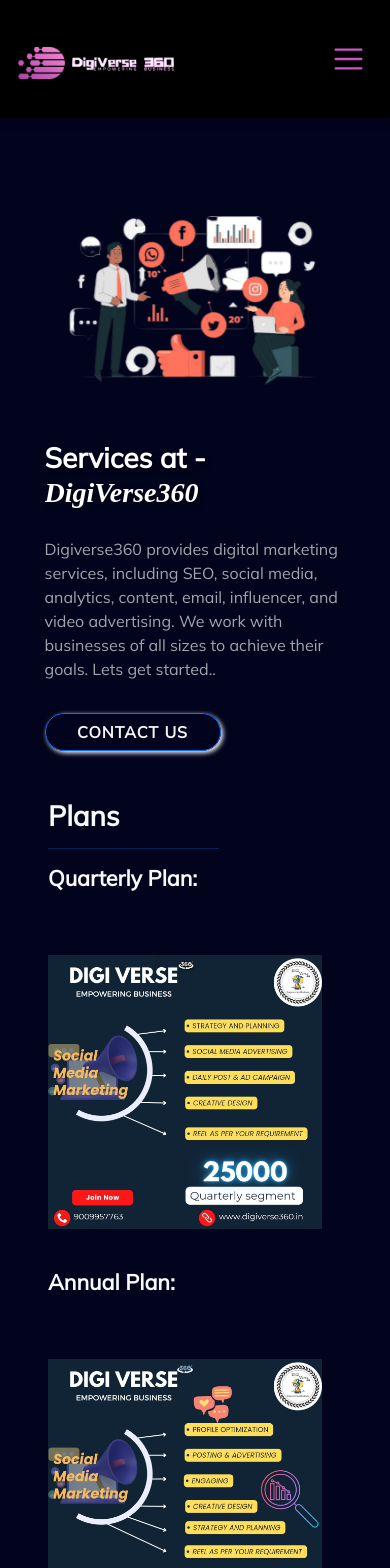
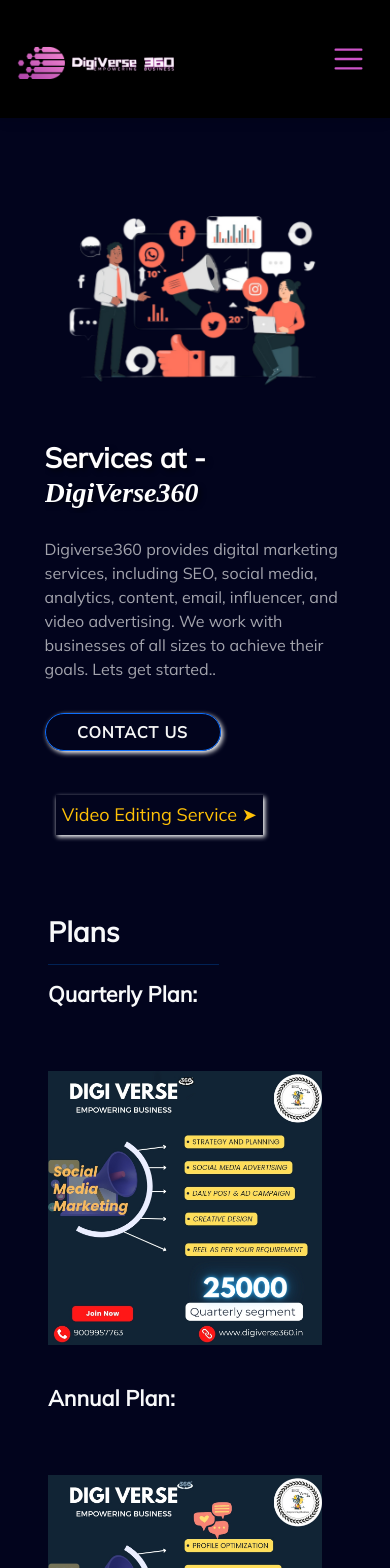
Before and after one commit to rajkishorepatra/digiverse, a React (Create React App) app: page /service in a window 390 px wide. Shown: the top 1568 px of the page. Built offline with nearby package versions, Linux system fonts and the light colour scheme; a web font is replaced by a local one.

Commit message:
ADD video Editing button

```diff
--- a/src/components/AnimatedRoutes.jsx
+++ b/src/components/AnimatedRoutes.jsx
@@ -19,6 +19,7 @@ import Login from './Login';
 import BlogPost from './BlogPost';
 import EditBlogPost from './EditBlogPost';
 import Journey from './Journey';
+import Videoediting from './Videoediting';
 const AnimatedRoutes = () => {
     const location = useLocation();
 
@@ -42,6 +43,7 @@ const AnimatedRoutes = () => {
           <Route exact path="/blogs" component={Blogs} />
           <Route exact path="/login" component={Login} />
           <Route exact path="/journey" component={Journey} />
+          <Route exact path="/videoediting" component={Videoediting} />
           <Route path="/blog/:id" component={BlogPost} />
           <Route path="/edit-blog/:id" component={EditBlogPost} />
 
--- a/src/components/Common.jsx
+++ b/src/components/Common.jsx
@@ -1,8 +1,15 @@
-import React from "react";
+import React, { useEffect } from "react";
 import { NavLink } from "react-router-dom/cjs/react-router-dom.min";
+import Aos from "aos";
+import 'aos/dist/aos.css'
 
 
 const Common = (props) => {
+
+  useEffect(()=>{
+      Aos.init();
+  }, [])
+
   return (
     <>
       <section id="header" className="d-flex aligm-items-center ">
@@ -10,12 +17,12 @@ const Common = (props) => {
           <div className="row">
             <div className="col-10 mx-auto">
               <div className="row">
-                <div className="col-md-6 pt-5 pt-lg-0 order-2 order-lg-1 d-flex justify-content-center flex-column">
+                <div className="col-md-6 pt-5 pt-lg-0 order-2 order-lg-1 d-flex justify-content-center flex-column" >
                   <h1 className="mainheader" >
                     {props.name}
                     <strong className="brand-name"> DigiVerse360</strong>
                   </h1>
-                  <p className="subheader my-3" style={{color: 'rgb(123, 120, 120)'}}>
+                  <p className="subheader my-3" style={{color: 'rgb(123, 120, 120)'}} >
                     {props.pagedesc}
                   </p>
                   <div className="mt-3"></div>
--- a/src/components/Service.jsx
+++ b/src/components/Service.jsx
@@ -2,17 +2,17 @@ import React from "react";
 import { motion } from "framer-motion";
 import PricingTable from "./PricingTable";
 import Common from "./Common";
-import serviceimg from '../images/serviceheaderimg.png'
-import quarter from '../images/quarterly.jpg';
-import annual from '../images/annual.jpg';
-
+import serviceimg from "../images/serviceheaderimg.png";
+import quarter from "../images/quarterly.jpg";
+import annual from "../images/annual.jpg";
+import { NavLink } from "react-router-dom/cjs/react-router-dom.min";
 
 const Service = () => {
   return (
     <motion.div
-    initial={{opacity: 0}}
-    animate={{opacity: 1}}
-    exit={{opacity: 0}}
+      initial={{ opacity: 0 }}
+      animate={{ opacity: 1 }}
+      exit={{ opacity: 0 }}
     >
       <div className="service">
         <Common
@@ -24,18 +24,44 @@ const Service = () => {
           btname="Contact Us"
           imgsrc={serviceimg}
         />
-
-     <div className="plansegment" >
-     <h1 className=" text-light"><strong>Plans <hr style={{width: '100%'}} /> </strong></h1>
-     <h4 className=" plandesc text-light"> <strong> Quarterly Plan:</strong></h4> <br />
+        <div className="d-flex justify-content-center align-items-center">
+          <NavLink
+            style={{
+              textDecoration: "none",
+              padding: "7px",
+              transform: "translateY(-4em)",
+              fontSize: "20px",
+              boxShadow: "2px 2px 5px #fff",
+            }}
+            to="/videoediting"
+            className="text-warning videditbtn"
+          >
+            {" "}
+            Video Editing Service ➤{" "}
+          </NavLink>
+        </div>
+        <br /> <br /> <br />
+        <div className="plansegment">
+          <h1 className=" text-light">
+            <strong>
+              Plans <hr style={{ width: "100%" }} />{" "}
+            </strong>
+          </h1>
+          <h4 className=" plandesc text-light">
+            {" "}
+            <strong> Quarterly Plan:</strong>
+          </h4>{" "}
+          <br />
           <img src={quarter} alt="quarterly plan" /> <br /> <br />
-
-     <h4 className=" plandesc text-light"> <strong> Annual Plan:</strong></h4> <br />
+          <h4 className=" plandesc text-light">
+            {" "}
+            <strong> Annual Plan:</strong>
+          </h4>{" "}
+          <br />
           <img src={annual} alt="annual plan" /> <br /> <br /> <br /> <br />
         </div>
-
       </div>
-      <PricingTable/>
+      <PricingTable />
     </motion.div>
   );
 };
--- /dev/null
+++ b/src/components/Videoediting.jsx
@@ -0,0 +1,51 @@
+import React from 'react';
+import Carousel from 'react-bootstrap/Carousel';
+import 'bootstrap/dist/css/bootstrap.min.css'; // Import Bootstrap CSS
+import img1 from '../images/about-banner.png';
+import img2 from '../images/homebg.png';
+import img3 from '../images/home-banner.png';
+import { NavLink } from 'react-router-dom';
+
+const VideoEditing = () => {
+  return (
+    <div className='videoservice'>
+      <Carousel controls={false} interval={4000} pause={false}>
+        <Carousel.Item>
+          <img
+            className="d-block w-100"
+            src={img1}
+            alt="First slide"
+          />
+        </Carousel.Item>
+        <Carousel.Item>
+          <img
+            className="d-block w-100"
+            src={img2}
+            alt="Second slide"
+          />
+        </Carousel.Item>
+      </Carousel>
+
+      <div className=" text-white videoeditingcontent d-flex justify-content-center align-items-left flex-column p-4 ">
+
+        <h1 className='my-5'> <strong>Video Editing Service </strong> </h1>
+        <hr className='text-primary' style={{height:'5px'}} />
+
+
+        <p className='content' >We offer professional video editing solutions to enhance your visual
+            content and bring your creative vision to life. Our experienced team combines
+             technical expertise with artistic flair to deliver captivating videos that engage
+              and resonate with your audience. Whether you need editing for promotional videos,
+               social media content, corporate presentations, or any other project, we tailor our
+                services to meet your specific requirements. From trimming and sequencing to color
+                 correction and special effects, we ensure seamless transitions, polished visuals,
+                  and a compelling storytelling experience. Trust us to handle your video editing needs
+                   and let us elevate your content to new heights. <br /> <br /> <span className='text-primary'>For Pricing Contact Us</span>
+        </p> <br />
+        <NavLink className="btn btn-outline-primary" to='/contact'> Contact Us </NavLink>
+      </div>
+    </div>
+  );
+}
+
+export default VideoEditing;
--- a/src/index.css
+++ b/src/index.css
@@ -17,6 +17,11 @@
   bottom: 0;
   right: 0;
   background-color: rgba(0, 0, 0, 0.5);
+}
+
+.videoservice{
+  transform: translateY(7rem);
+  margin-bottom: 10rem;
 }
 .journey{
   transform: translateY(8em);
@@ -641,6 +646,10 @@ footer{
   }
 }
 @media (max-width: 426px) {
+  .videditbtn{
+    scale: 0.9 ;
+    transform: translate(-3em,-3em) !important;
+  }
   iframe{
     transform: translateX(-30px);
     scale: 0.9;
@@ -819,6 +828,9 @@ footer{
 
 
 @media (max-width: 420px) {
+  .videditbtn{
+    transform: translate(-2em,-3em) !important;
+  }
   iframe{
     transform: translateX(-60px);
     scale: 0.9;
```
Lines whose indentation alone changed are shown as unchanged.
